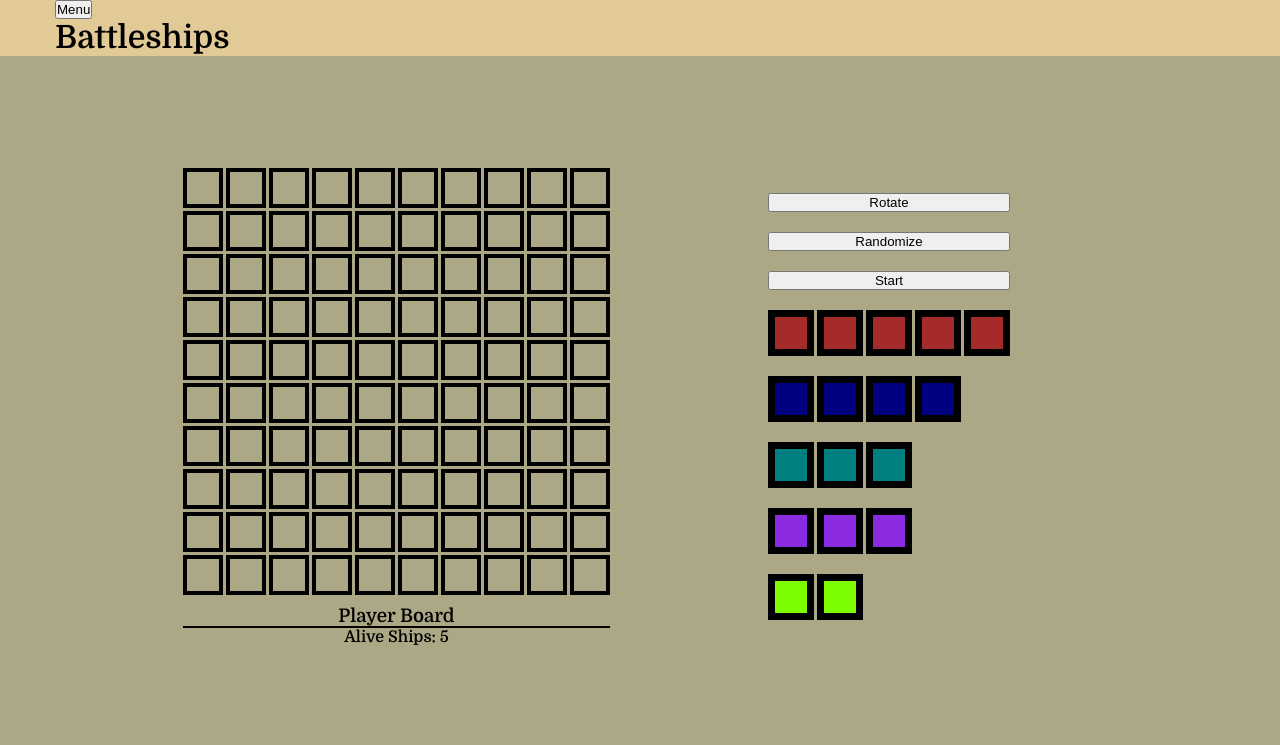
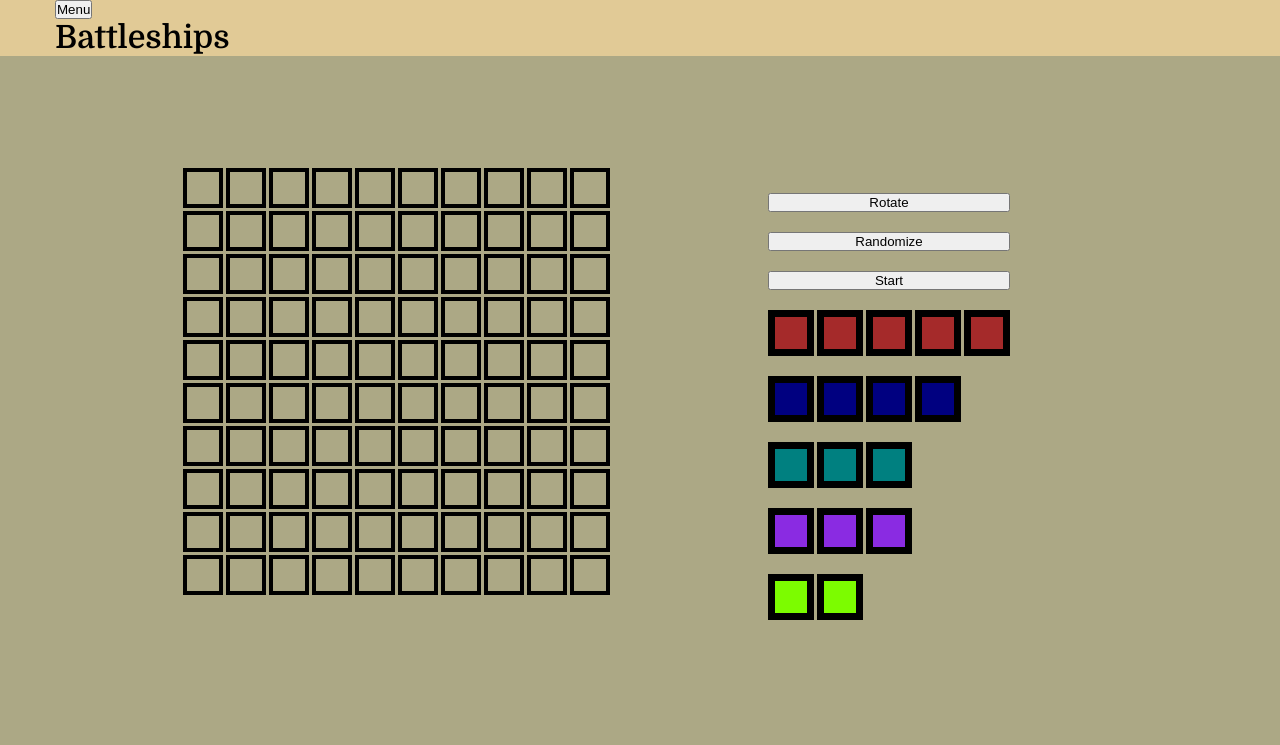
Before and after one commit to AminuMado/battleships, a website built with webpack: page src/index.html in a window 1280 px wide. Shown: the top 745 px of the page. Built offline with nearby package versions, Linux system fonts and the light colour scheme.

Commit message:
cleaned unused comments

```diff
--- a/src/index.html
+++ b/src/index.html
@@ -21,7 +21,7 @@
       <div class="gameboards-container">
         <div class="p1-board-container">
           <div class="p1-board"></div>
-          <div class="board-info">
+          <div class="board-info inactive">
             <h3 class="name">Player Board</h3>
             <h4 class="alive-ships">Alive Ships: 5</h4>
           </div>
@@ -87,36 +87,3 @@
     </footer>
   </body>
 </html>
-
-<!--
-   <div id="modal-container">
-        <div class="overlay active"></div>
-        <div class="modal-start-game active">
-          <h1>Battleships</h1>
-          <section>
-            <div class="player-icon" id="p2-icon-1"></div>
-          </section>
-        </div>
-
-        <div class="modal-result">
-          <p id="result">You Win</p>
-          <button id="restart">Play Again</button>
-          <button id="reset">Reset</button>
-        </div>
-      </div>
-    </div>
-    <div data-v-3d0ee4f8="" class="menu-container">
-          <button data-v-3d0ee4f8="" class="btn">New Game</button
-          ><button data-v-3d0ee4f8="" class="btn">Resume</button
-          ><button data-v-3d0ee4f8="" class="btn source">Source Code</button>
-        </div>
-
-<div class="gameboards-container">
-  <div class="p1-gameboard gameboard grid-disabled">
-  <div class= p2-gameboard></div>
-  <h1 class="grid-title">My Fleet</h1>
-  <div class="grid p1-grid"></div>
-
-
-
--->
```
